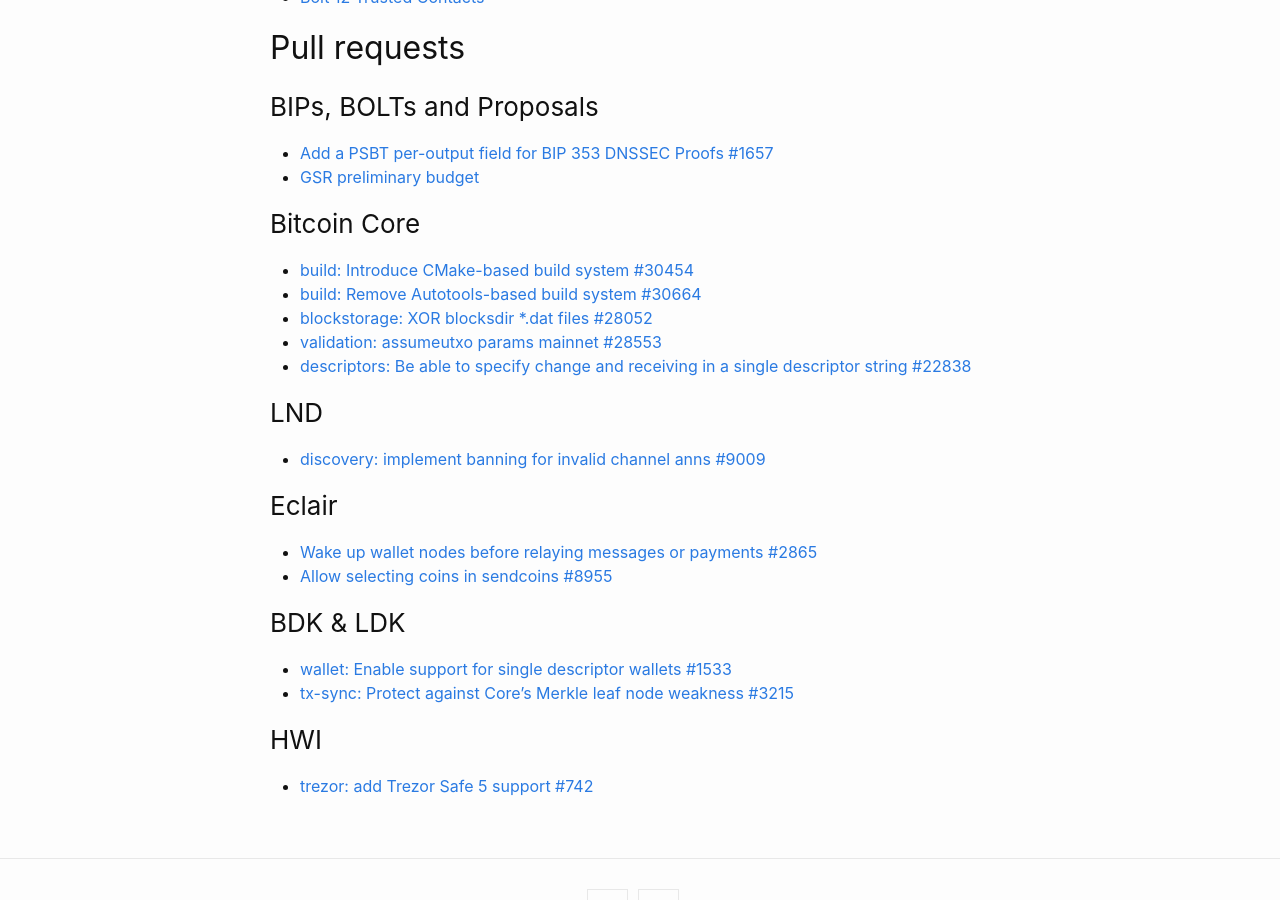
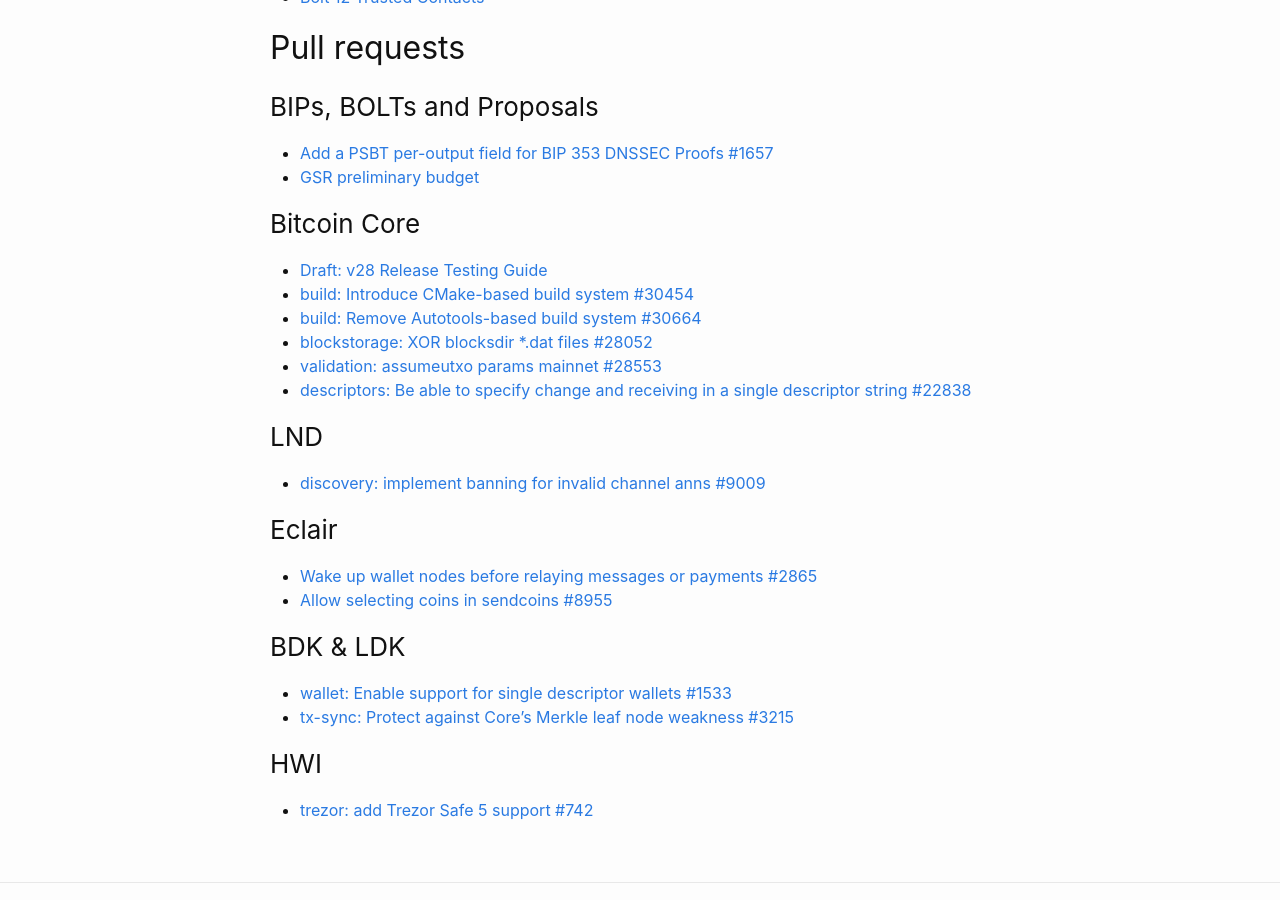
Before and after one commit to fjahr/bitdevsberlin, a Jekyll site: the page built from _posts/2024-09-11-socratic-seminar-59.md, in a window 1280 px wide and 900 px high, scrolled down 1511 px. Built offline with Jekyll 4.4.1, drawn with Linux system fonts in a browser that asks for light colours.

Commit message:
Add testing guide draft

```diff
--- a/_posts/2024-09-11-socratic-seminar-59.md
+++ b/_posts/2024-09-11-socratic-seminar-59.md
@@ -65,6 +65,7 @@ Thanks to [Ordimint](https://ordimint.com) for sponsoring food and drinks for th
 
 ### Bitcoin Core
 
+- [Draft: v28 Release Testing Guide](https://github.com/bitcoin-core/bitcoin-devwiki/wiki/28.0-Release-Candidate-Testing-Guide)
 - [build: Introduce CMake-based build system #30454](https://github.com/bitcoin/bitcoin/pull/30454)
 - [build: Remove Autotools-based build system #30664](https://github.com/bitcoin/bitcoin/pull/30664)
 - [blockstorage: XOR blocksdir *.dat files #28052](https://github.com/bitcoin/bitcoin/pull/28052)
```
